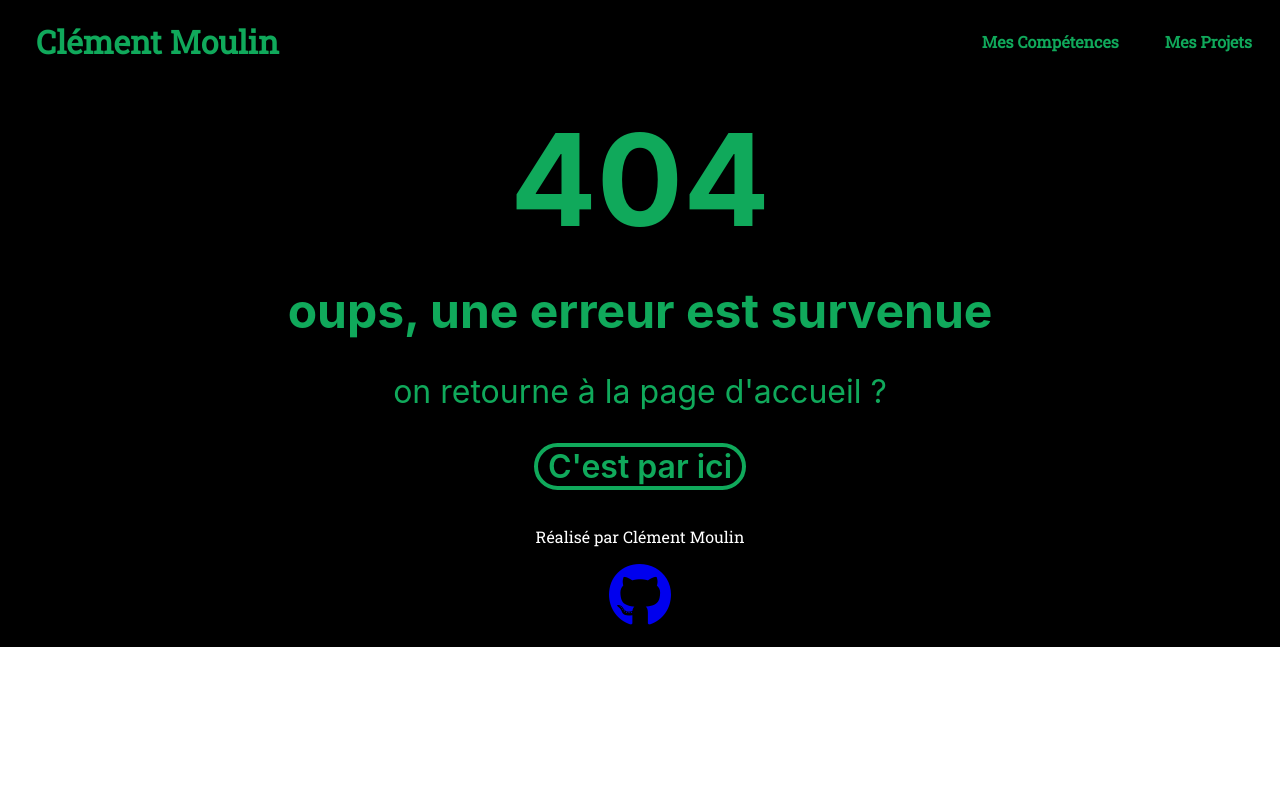
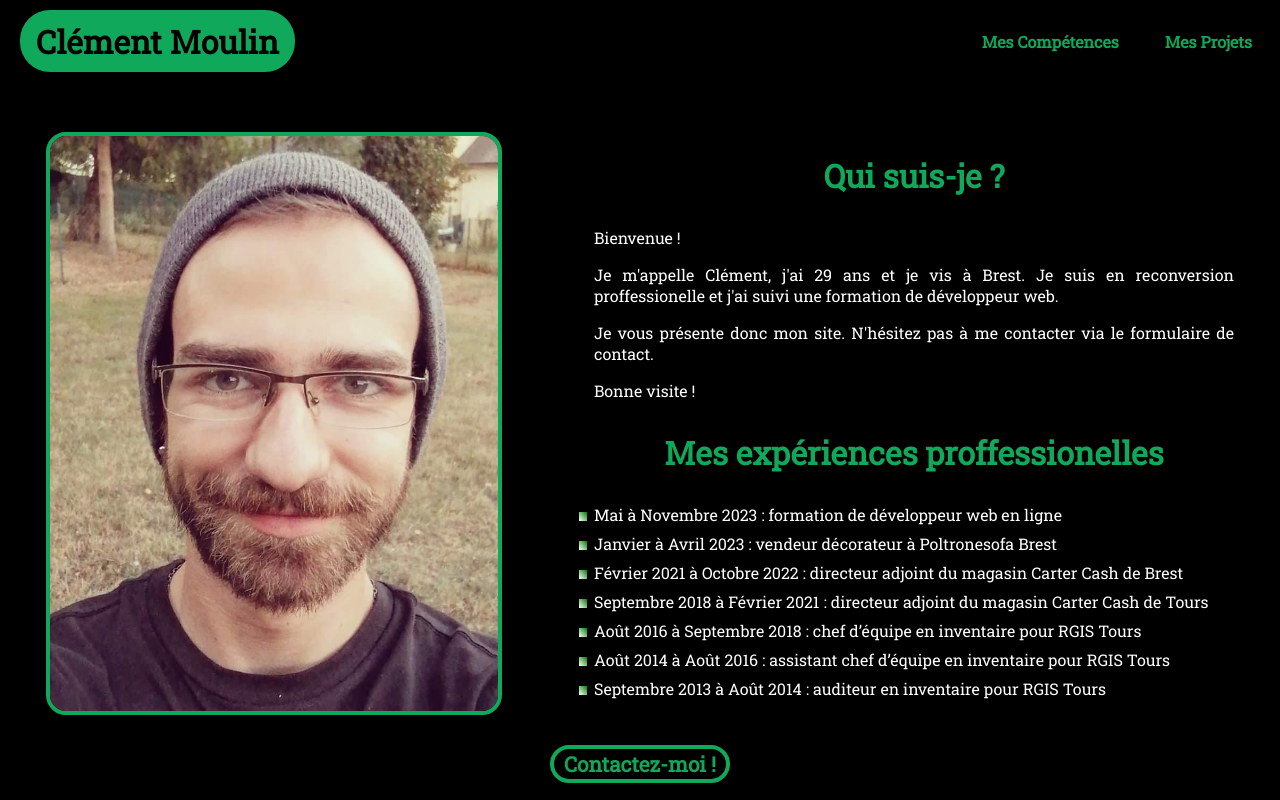
Before and after one commit to aedadra/portfolio, a React (Create React App) app: page / in a window 1280 px wide. Before the commit this address had no page. Shown: the top 800 px of the page. Built offline with nearby package versions, Linux system fonts and the light colour scheme.

Commit message:
solution ?

```diff
--- a/src/App.js
+++ b/src/App.js
@@ -14,7 +14,7 @@ function App () {
 <>
       <Header />
       <Routes>
-        <Route path= "portfolio" element={<Home />} />
+        <Route path= "/" element={<Home />} />
         <Route path="competences" element={<Competences />} />
         <Route path="realisations" element={<Project />} />
         <Route path="realisations/realisationsDetails/:id" element={<ProjectDetails/>} />
--- a/src/components/Header.js
+++ b/src/components/Header.js
@@ -8,7 +8,7 @@ function Header() {
             <div className='header'>
                 <NavLink className={({ isActive, isPending }) =>
                     isPending ? "pending" : isActive ? "activeH1" : "pendingH1"
-                } to="/portfolio"><h1>Clément Moulin</h1></NavLink>
+                } to="/"><h1>Clément Moulin</h1></NavLink>
                 <div>
                     <nav className='header__link'>
                         <NavLink className={({ isActive, isPending }) =>
```
